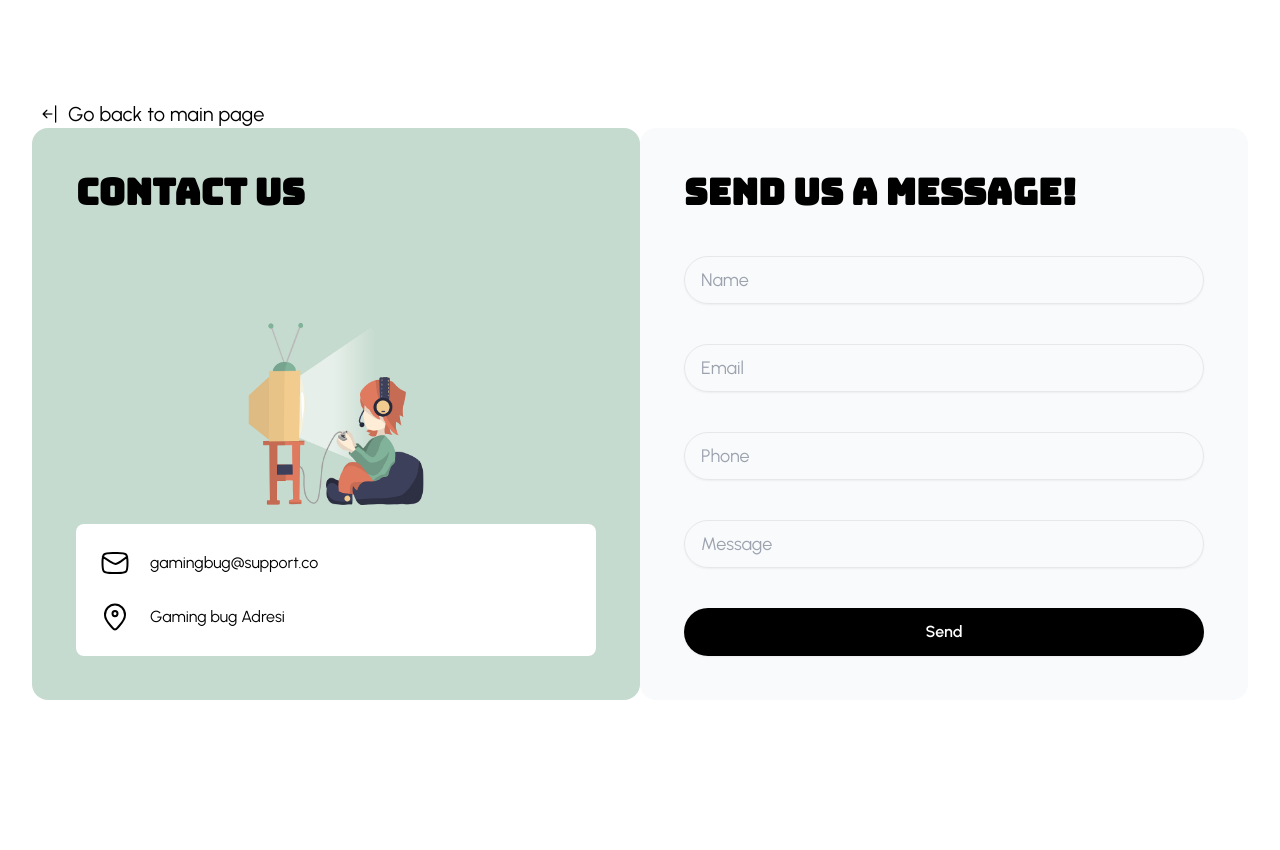
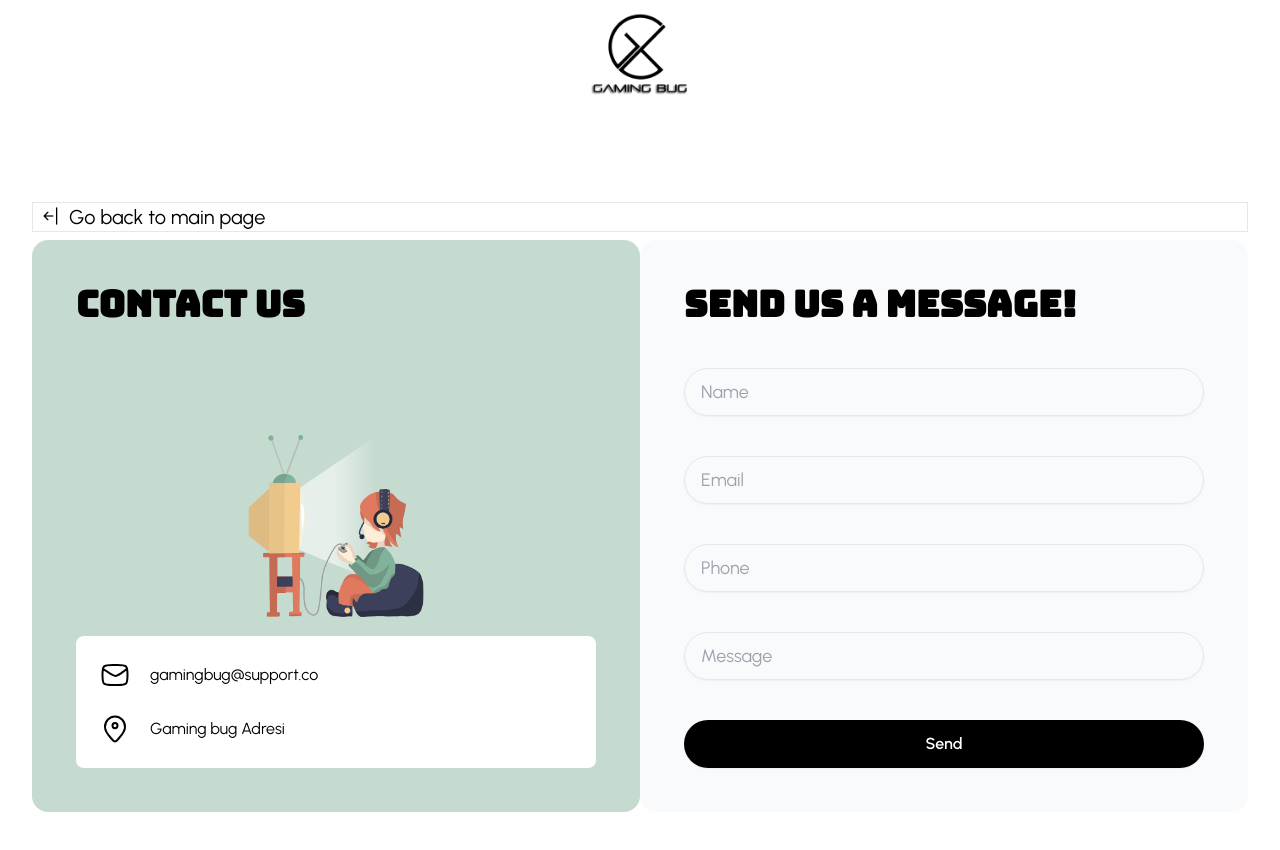
Before and after one commit to bysnakejnr/gamingbug, a React (Vite) app: page /contactus in a window 1280 px wide. Shown: the top 850 px of the page. Before the commit the page ends 800 px from the top, so only its background shows below. Built offline with nearby package versions, Linux system fonts and the light colour scheme.

Commit message:
Design changes and sticky main page

```diff
--- a/src/App.jsx
+++ b/src/App.jsx
@@ -74,10 +74,7 @@ function App() {
           <Games />
             </div>
           <Team />
-          <motion.div
-              animate={{x: [800, 0]}}
-              transition={{type: "spring", stiffness: 100, ease: "easeOut", duration: 0.3}}
-
+          <div
               className="text-center mt-36 text-4xl bg-gray-300 p-20 mx-auto">
               <h1 className="heavy-font">Have Questions?</h1>
               <Link to="/contactus"
@@ -87,7 +84,7 @@ function App() {
 Contact Us!
 </span>
               </Link>
-          </motion.div>
+          </div>
           <Footer/>
       </>
   )
--- a/src/components/Team.jsx
+++ b/src/components/Team.jsx
@@ -144,9 +144,9 @@ return(
 
 
        <motion.div
-           initial={{ opacity: 0, y: 300 }}
+           initial={{ opacity: 0, y: 150 }}
            whileInView={{ opacity: 1, y: 0 }}
-           transition={{type: "spring", stiffness: 100, ease: "easeIn", duration: 0.5}}
+           transition={{type: "spring", bounce:0.5, ease: "easeIn", delay: 0.5,}}
            viewport={{ once: true }}
            className="" id="team">
            <h1 className="heavy-font text-center text-4xl pt-24 pb-12">OUR TEAM</h1>
--- a/src/pages/ContactUs.jsx
+++ b/src/pages/ContactUs.jsx
@@ -6,18 +6,23 @@ const ContactUs = () =>{
 
     return(
         <>
+            <div>
+                <a href="/"> <img src="../../public/gbugicon-black.png" className="sm:w-1/12 w-24 mx-auto justify-center items-center self-center content-center" alt="logo"/></a></div>
             <motion.div animate={{x: [800, 0]}}
-                        transition={{type: "spring", stiffness: 100, ease: "easeOut", duration: 0.3}}
+                        transition={{type: "spring", stiffness: 100, ease: "easeOut", duration: 0.5}}
 
                         className="h-screen border-black mx-auto justify-center items-center self-center content-center">
 
                 <section className="content-center">
 
                     <div className="mx-auto max-w-7xl px-4 sm:px-6 lg:px-8">
-
+                        <div className="flex flex-row justify-between border">
+                            <div className="">
                                 <a href="/" className="ms-2 mt-10 text-xl">
-                            <i class="bi bi-arrow-bar-left me-2"></i>Go back to main page</a>
-                        <div className="grid lg:grid-cols-2 grid-cols-1">
+                                    <i className="bi bi-arrow-bar-left me-2"></i>Go back to main page</a>
+                            </div>
+                        </div>
+                        <div className="grid mt-2 lg:grid-cols-2 grid-cols-1">
                             <div className="lg:mb-0 mb-10">
                                 <div className="group w-full h-full">
                                     <div className="relative h-full">
@@ -35,7 +40,8 @@ const ContactUs = () =>{
                                                          xmlns="http://www.w3.org/2000/svg">
                                                         <path
                                                             d="M2.81501 8.75L10.1985 13.6191C12.8358 15.2015 14.1544 15.9927 15.6032 15.9582C17.0519 15.9237 18.3315 15.0707 20.8905 13.3647L27.185 8.75M12.5 25H17.5C22.214 25 24.5711 25 26.0355 23.5355C27.5 22.0711 27.5 19.714 27.5 15C27.5 10.286 27.5 7.92893 26.0355 6.46447C24.5711 5 22.214 5 17.5 5H12.5C7.78595 5 5.42893 5 3.96447 6.46447C2.5 7.92893 2.5 10.286 2.5 15C2.5 19.714 2.5 22.0711 3.96447 23.5355C5.42893 25 7.78595 25 12.5 25Z"
-                                                            stroke="#000000" strokeWidth="2" strokeLinecap="round"/>
+                                                            stroke="#000000" strokeWidth="2"
+                                                            strokeLinecap="round"/>
                                                     </svg>
                                                     <h5 className="text-black text-base font-normal leading-6 ml-5">gamingbug@support.co</h5>
                                                 </a>
```
Lines whose indentation alone changed are shown as unchanged.
